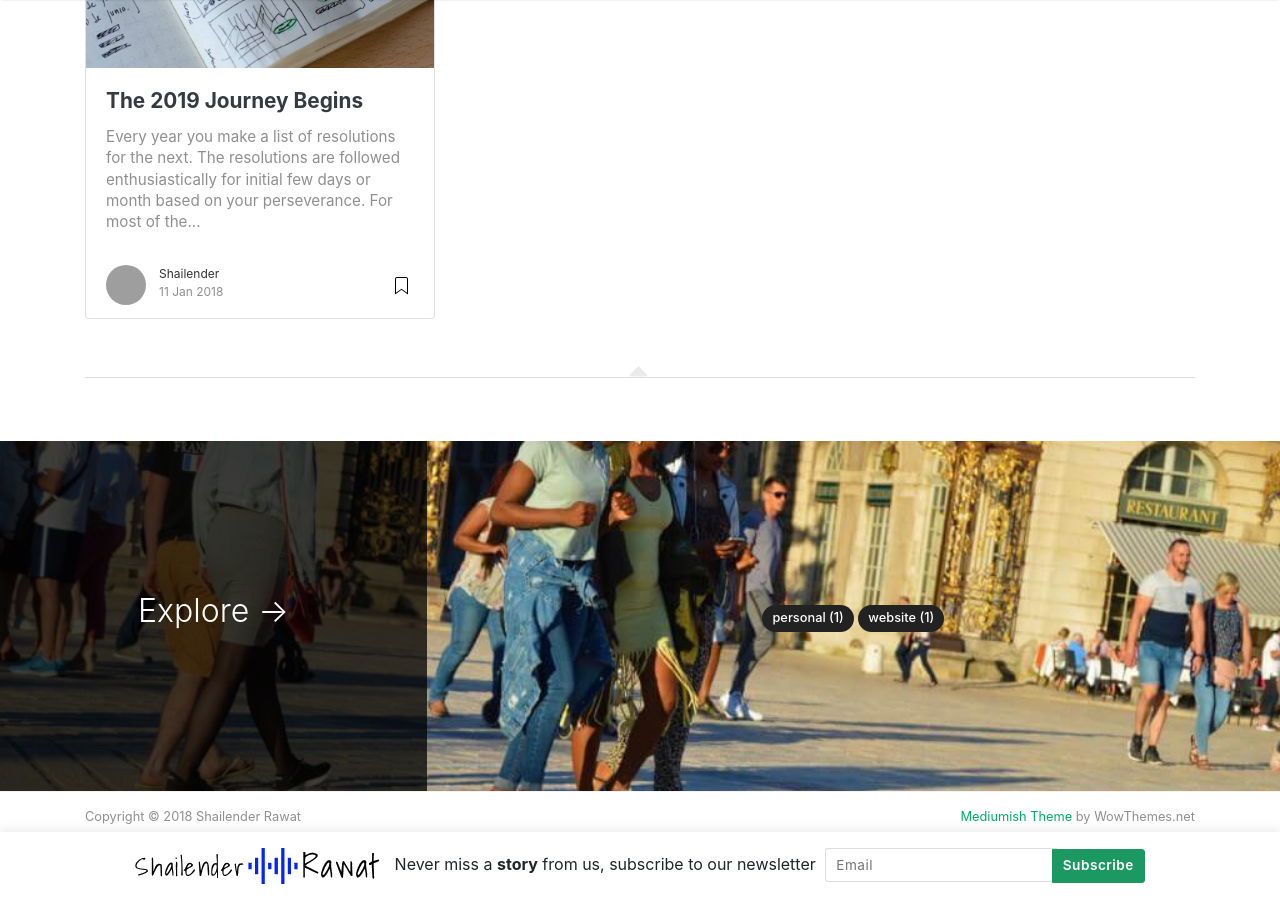
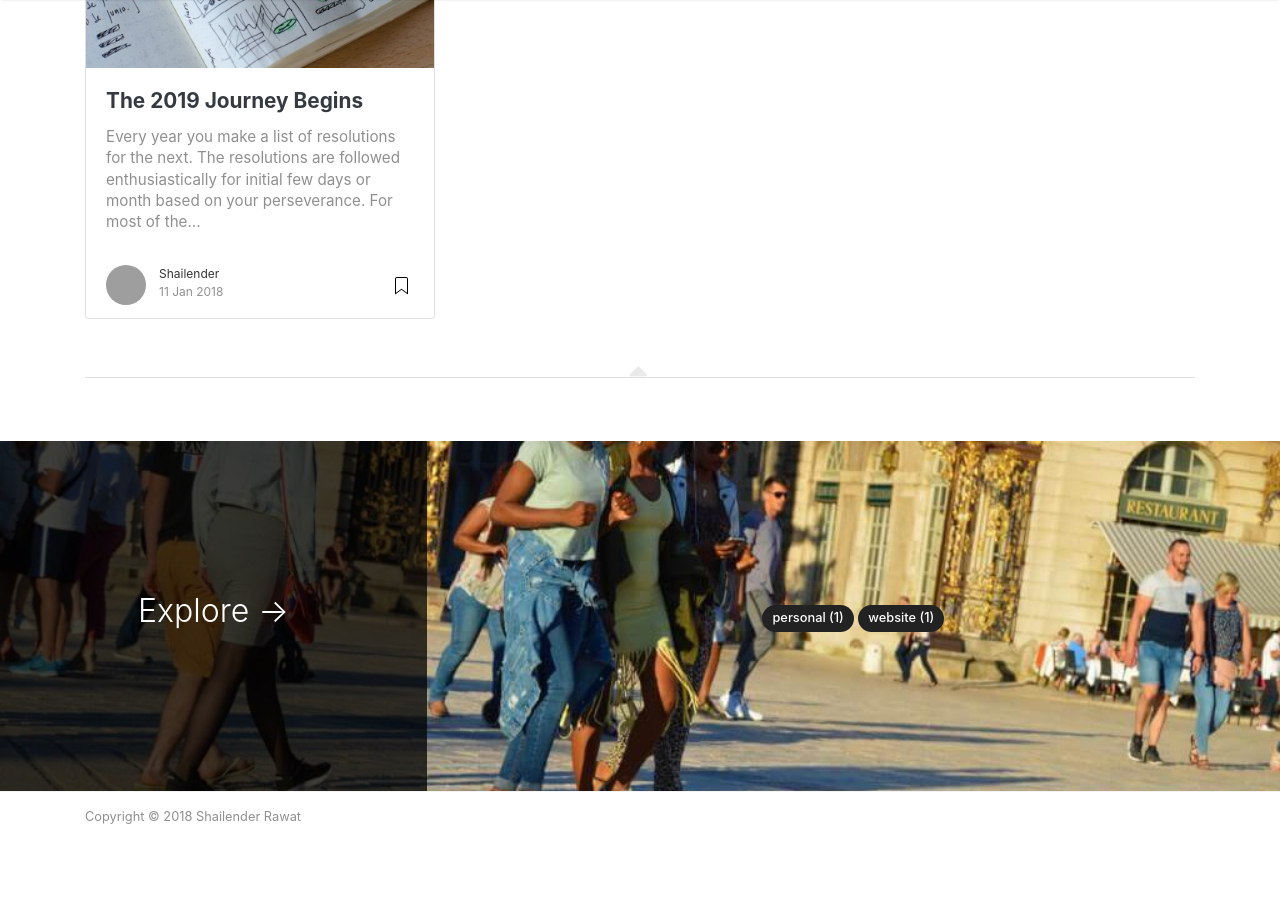
Before and after one commit to shailender-rawat/blog, a Jekyll site: the page built from index.html, in a window 1280 px wide and 900 px high, scrolled down 870 px. Built offline with Jekyll 4.4.1, drawn with Linux system fonts in a browser that asks for light colours; nearby versions of some CDN libraries; the list of posts is cut into pages by our own code; comment, search, counter and statistics services are not loaded; grey boxes are pictures that could not be loaded.

Commit message:
Cleared footer

```diff
--- a/_layouts/default.html
+++ b/_layouts/default.html
@@ -1,5 +1,6 @@
 <!DOCTYPE html>
 <html lang="en">
+
 <head>
     <meta charset="utf-8">
     <meta name="viewport" content="width=device-width, initial-scale=1, shrink-to-fit=no">
@@ -8,7 +9,8 @@
 
     <title>{{ page.title }} | {{site.name}}</title>
 
-{% if page.description %}<meta name="description" content="{{ page.description }}">{% endif %}
+    {% if page.description %}
+    <meta name="description" content="{{ page.description }}">{% endif %}
 
     <link rel="stylesheet" href="https://stackpath.bootstrapcdn.com/bootstrap/4.1.3/css/bootstrap.min.css" integrity="sha384-MCw98/SFnGE8fJT3GXwEOngsV7Zt27NXFoaoApmYm81iuXoPkFOJwJ8ERdknLPMO" crossorigin="anonymous">
 
@@ -24,17 +26,23 @@
 
 {% if jekyll.environment == 'production' %}
 <script>
-  (function(i,s,o,g,r,a,m){i['GoogleAnalyticsObject']=r;i[r]=i[r]||function(){
-  (i[r].q=i[r].q||[]).push(arguments)},i[r].l=1*new Date();a=s.createElement(o),
-  m=s.getElementsByTagName(o)[0];a.async=1;a.src=g;m.parentNode.insertBefore(a,m)
-  })(window,document,'script','//www.google-analytics.com/analytics.js','ga');
+    (function(i, s, o, g, r, a, m) {
+        i['GoogleAnalyticsObject'] = r;
+        i[r] = i[r] || function() {
+            (i[r].q = i[r].q || []).push(arguments)
+        }, i[r].l = 1 * new Date();
+        a = s.createElement(o),
+            m = s.getElementsByTagName(o)[0];
+        a.async = 1;
+        a.src = g;
+        m.parentNode.insertBefore(a, m)
+    })(window, document, 'script', '//www.google-analytics.com/analytics.js', 'ga');
 
     ga('create', '{{site.google_analytics}}', 'auto');
     ga('send', 'pageview');
 </script>
-{% endif %}
+{% endif %} {% capture layout %}{% if page.layout %}layout-{{ page.layout }}{% endif %}{% endcapture %}
 
-{% capture layout %}{% if page.layout %}layout-{{ page.layout }}{% endif %}{% endcapture %}
 <body class="{{ layout }}">
 
 
@@ -88,7 +96,7 @@
                                 </li>
 
                                 <li class="nav-item">
-                <a target="_blank"  class="nav-link" href="https://twitter.com/_shailender"><i class="fab fa-twitter"></i></a>
+                                    <a target="_blank" class="nav-link" href="https://twitter.com/_shailender"><i class="fab fa-twitter"></i></a>
                                 </li>
 
                                 <li class="nav-item">
@@ -96,7 +104,7 @@
                                 </li>
 
                                 <li class="nav-item">
-                <a target="_blank"  class="nav-link" href="https://instagram.com/_shailender"><i class="fab fa-instagram"></i></a>
+                                    <a target="_blank" class="nav-link" href="https://instagram.com/_shailender"><i class="fab fa-instagram"></i></a>
                                 </li>
 
                 </ul>
@@ -132,19 +140,9 @@
 
             <!-- Bottom Alert Bar
 ================================================== -->
-<div class="alertbar">
-	<div class="container text-center">
-		<span><img src="{{ site.baseurl }}/{{ site.logo }}" alt="{{site.title}}"> &nbsp; Never miss a <b>story</b> from us, subscribe to our newsletter</span>
-        <form action="{{site.mailchimp-list}}" method="post" name="mc-embedded-subscribe-form" class="wj-contact-form validate" target="_blank" novalidate>
-            <div class="mc-field-group">
-            <input type="email" placeholder="Email" name="EMAIL" class="required email" id="mce-EMAIL" autocomplete="on" required>
-            <input type="submit" value="Subscribe" name="subscribe" class="heart">
+
         </div>
-        </form>
-	</div>
-</div>
-
-</div><!-- /.container>
+        <!-- /.container>
 
 <!-- Categories Jumbotron
 ================================================== -->
@@ -156,17 +154,9 @@
                     </div>
                 </div>
                 <div class="col-md-8 p-5 align-self-center text-center">
-          {% assign tags_list = site.categories %}
-          {% if tags_list.first[0] == null %}
-            {% for tag in tags_list %}
-              <a href="{{ site.baseurl }}/category/{{ tag }}">{{ tag | capitalize }} {{ site.tags[tag].size }}</a>
-            {% endfor %}
-          {% else %}
-            {% for tag in tags_list %}
-              <a href="{{ site.baseurl }}/category/{{ tag[0] }}">{{ tag[0] | capitalize }} ({{ tag[1].size }})</a>
-            {% endfor %}
-          {% endif %}
-        {% assign tags_list = nil %}
+                    {% assign tags_list = site.categories %} {% if tags_list.first[0] == null %} {% for tag in tags_list %}
+                    <a href="{{ site.baseurl }}/category/{{ tag }}">{{ tag | capitalize }} {{ site.tags[tag].size }}</a> {% endfor %} {% else %} {% for tag in tags_list %}
+                    <a href="{{ site.baseurl }}/category/{{ tag[0] }}">{{ tag[0] | capitalize }} ({{ tag[1].size }})</a> {% endfor %} {% endif %} {% assign tags_list = nil %}
 
                 </div>
             </div>
@@ -182,9 +172,6 @@
                     <div class="col-md-6 col-sm-6 text-center text-lg-left">
                         Copyright © {{ site.time | date: "%Y" }} {{ site.name }}
                     </div>
-            <div class="col-md-6 col-sm-6 text-center text-lg-right">
-                <a target="_blank" href="https://www.wowthemes.net">Mediumish Theme</a> by WowThemes.net
-            </div>
                 </div>
             </div>
         </footer>
@@ -192,7 +179,8 @@
 ================================================== -->
 
 
-</div> <!-- /.site-content>
+    </div>
+    <!-- /.site-content>
 
 <!-- Bootstrap core JavaScript
 ================================================== -->
@@ -210,4 +198,5 @@
 
     <script id="dsq-count-scr" src="//{{site.disqus}}.disqus.com/count.js"></script>
 </body>
+
 </html>
```
Lines whose indentation alone changed are shown as unchanged.
